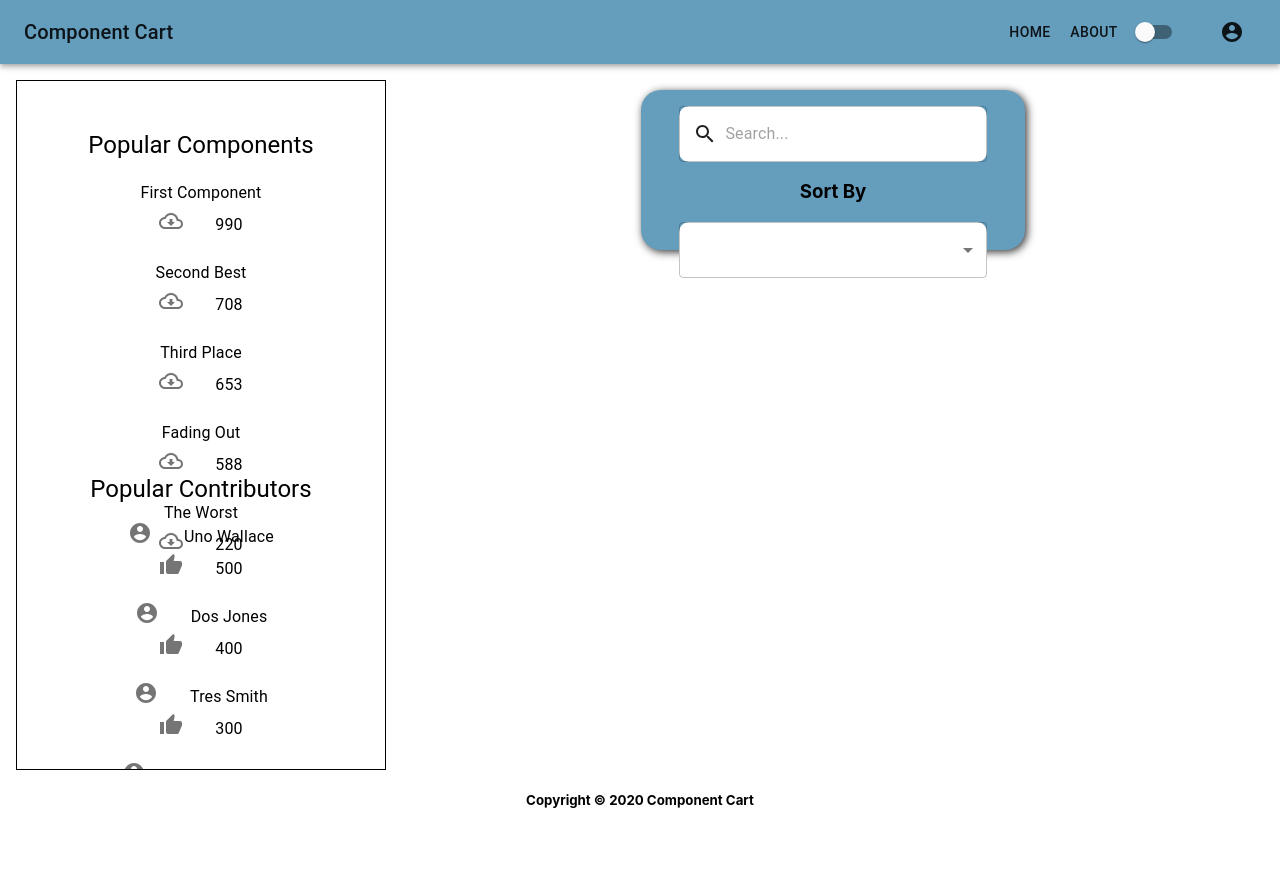
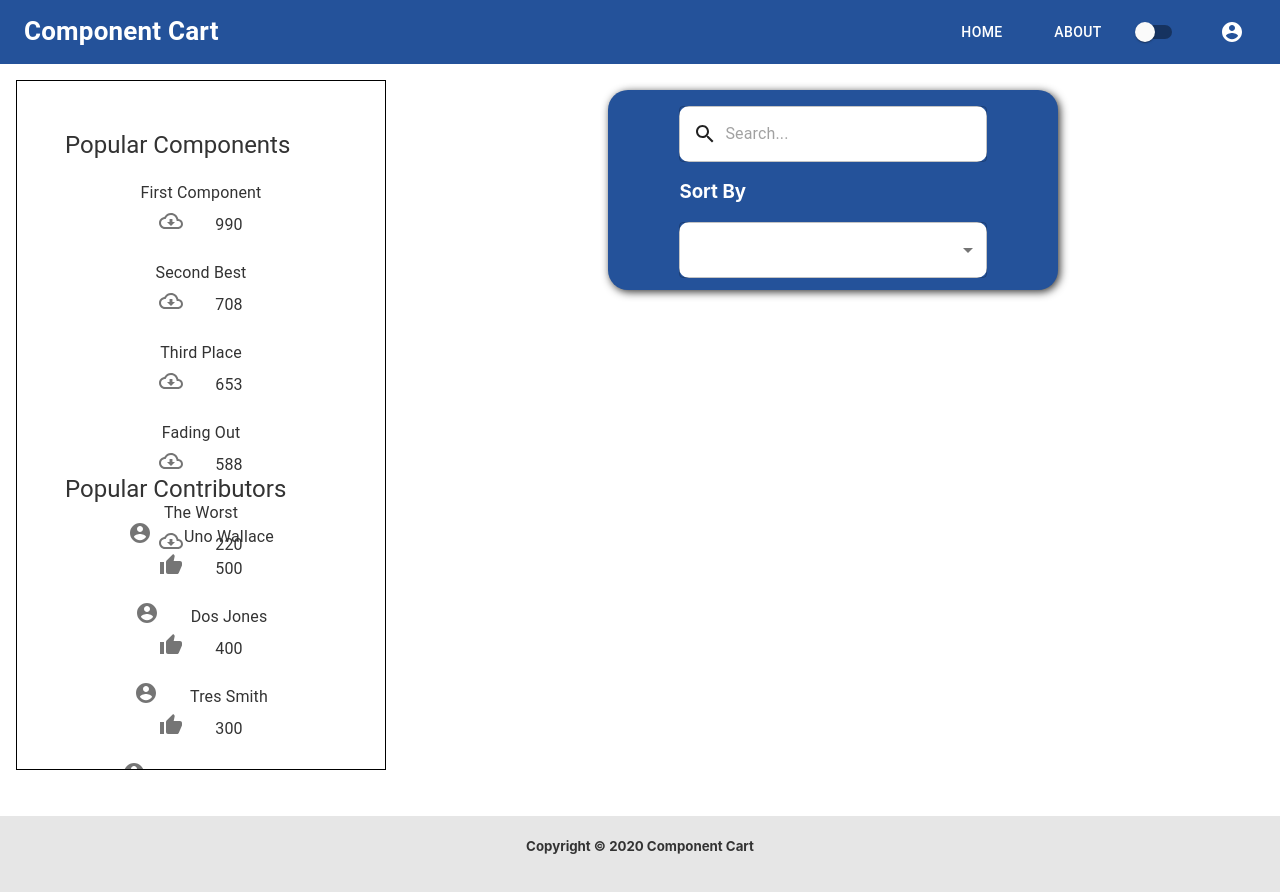
Before and after one commit to Javierlozo/Component-Cart, a React (Create React App) app: page / in a window 1280 px wide. Shown: the top 892 px of the page. Before the commit the page ends 830 px from the top, so only its background shows below. Built offline with nearby package versions, Linux system fonts and the light colour scheme.

Commit message:
changed the theme,migrated comps to a home page

```diff
--- a/src/App.css
+++ /dev/null
@@ -1,42 +0,0 @@
-.App {
-  text-align: center;
-}
-
-.App-logo {
-  height: 40vmin;
-  pointer-events: none;
-}
-
-@media (prefers-reduced-motion: no-preference) {
-  .App-logo {
-    animation: App-logo-spin infinite 20s linear;
-  }
-}
-
-.App-header {
-  background-color: #282c34;
-  min-height: 100vh;
-  display: flex;
-  flex-direction: column;
-  align-items: center;
-  justify-content: center;
-  font-size: calc(10px + 2vmin);
-  color: white;
-}
-
-.App-link {
-  color: #61dafb;
-}
-
-@keyframes App-logo-spin {
-  from {
-    transform: rotate(0deg);
-  }
-  to {
-    transform: rotate(360deg);
-  }
-}
-
-.mainTopContent {
-  display: flex;
-}
--- a/src/App.js
+++ b/src/App.js
@@ -1,33 +1,30 @@
-import "./App.css";
 import React from "react";
 
-import TopNavbar from "./components/TopNavbar";
-import SideNav from "./components/SideNav";
-import Search from "./components/Search";
-import Footer from "./components/Footer";
-
-import { ThemeProvider } from "@material-ui/core";
+import { ThemeProvider, darken } from "@material-ui/core";
 import { createMuiTheme } from "@material-ui/core/styles";
 import { light, dark } from "./Theme/theme";
 
+import TopNavbar from "./components/TopNavbar/index";
+import Home from "./Pages/Home/Home";
+import Footer from "./components/Footer/index";
+
 function App() {
   const [userTheme, setUserTheme] = React.useState(true);
-  const theme = createMuiTheme(userTheme ? dark : light);
+  const theme = createMuiTheme(userTheme ? light : dark);
 
   return (
-    <ThemeProvider theme={theme}>
-      <div className="App">
-        {/* Router will go here - Components will be factored into Views/Pages and removed here */}
+    <div
+      style={{
+        display: "flex",
+        flexDirection: "column",
+      }}
+    >
+      <ThemeProvider theme={theme}>
         <TopNavbar setUserTheme={setUserTheme} userTheme={userTheme} />
-        <div className="mainTopContent">
-          <SideNav />
-          <Search />
-        </div>
-        <div>
-          <Footer />
-        </div>
-      </div>
-    </ThemeProvider>
+        <Home />
+        <Footer />
+      </ThemeProvider>
+    </div>
   );
 }
 
--- /dev/null
+++ b/src/Pages/Home/Home.js
@@ -0,0 +1,17 @@
+import React from "react";
+
+import TopNavbar from "../../components/TopNavbar/index";
+import SideNav from "../../components/SideNav/index";
+import Search from "../../components/Search/index";
+
+import useStyles from "./style";
+
+export default function Home() {
+  const classes = useStyles();
+  return (
+    <div className={classes.homePage}>
+      <SideNav />
+      <Search />
+    </div>
+  );
+}
--- /dev/null
+++ b/src/Pages/Home/style.js
@@ -0,0 +1,12 @@
+import { makeStyles } from "@material-ui/core/styles";
+
+const useStyles = makeStyles((theme) => ({
+  homePage: {
+    display: "flex",
+    height: "94vh",
+    backgroundColor: theme.palette.primary.background,
+    color: theme.palette.primary.font,
+  },
+}));
+
+export default useStyles;
--- a/src/Theme/theme.js
+++ b/src/Theme/theme.js
@@ -1,12 +1,14 @@
 export const dark = {
   palette: {
     primary: {
-      main: "#659DBD",
-      background: "#1a1a1a",
-      font: "white",
+      main: "#5D85C5",
+      background: "#333333",
+      font: "#ffffff",
     },
     secondary: {
       main: "#E2DCEB",
+      background: "#0d0d0d",
+      font: "#333333",
     },
   },
 };
@@ -14,12 +16,14 @@ export const dark = {
 export const light = {
   palette: {
     primary: {
-      main: "#659DBD",
+      main: "#24529A",
       background: "#ffffff",
-      font: "black",
+      font: "#333333",
     },
     secondary: {
       main: "#E2DCEB",
+      background: "#e6e6e6",
+      font: "#ffffff",
     },
   },
 };
--- a/src/components/Footer/index.js
+++ b/src/components/Footer/index.js
@@ -1,13 +1,12 @@
-import React from 'react';
+import React from "react";
 import useStyles from "./styles";
-import Box from '@material-ui/core/Box'
 
 export default function Footer() {
   const classes = useStyles();
 
   return (
-    <Box classes={classes.footerContainer}>
+    <div className={classes.footerContainer}>
       <h5>Copyright © 2020 Component Cart</h5>
-    </Box>
+    </div>
   );
 }
--- a/src/components/Footer/styles.js
+++ b/src/components/Footer/styles.js
@@ -1,13 +1,13 @@
-import { makeStyles } from "@material-ui/core/styles"
+import { makeStyles } from "@material-ui/core/styles";
 
-const styles = makeStyles(theme => ({
+const useStyles = makeStyles((theme) => ({
   footerContainer: {
-    position: "fixed",
-    bottom: "0",
-    left: "0",
-    width: "100%",
-    backgroundColor: "black"
-  }
-}))
+    height: "20vh",
+    backgroundColor: theme.palette.secondary.background,
+    color: theme.palette.primary.font,
+    display: "flex",
+    justifyContent: "center",
+  },
+}));
 
-export default styles
+export default useStyles;
--- a/src/components/Search/index.js
+++ b/src/components/Search/index.js
@@ -1,25 +1,24 @@
-import React from 'react';
-import useStyles from "./styles"
-import TextField from '@material-ui/core/TextField';
-import MenuItem from '@material-ui/core/MenuItem';
-import Box from '@material-ui/core/Box';
-import SearchIcon from '@material-ui/icons/Search';
-import InputAdornment from '@material-ui/core/InputAdornment';
-
+import React from "react";
+import useStyles from "./styles";
+import TextField from "@material-ui/core/TextField";
+import MenuItem from "@material-ui/core/MenuItem";
+import Box from "@material-ui/core/Box";
+import SearchIcon from "@material-ui/icons/Search";
+import InputAdornment from "@material-ui/core/InputAdornment";
 
 const sortingOptions = [
   {
-    value: 'Oldest',
-    label: 'Oldest'
+    value: "Oldest",
+    label: "Oldest",
   },
   {
-    value: 'Recently Added',
-    label: 'Recently Added',
+    value: "Recently Added",
+    label: "Recently Added",
   },
   {
-    value: 'Highest Rated',
-    label: 'Highest Rated',
-  }
+    value: "Highest Rated",
+    label: "Highest Rated",
+  },
 ];
 
 export default function Search() {
@@ -28,7 +27,11 @@ export default function Search() {
   return (
     <Box className={classes.searchContainer}>
       <Box className={classes.inputWrapper}>
-        <TextField id="search-box" className={classes.inputs} placeholder="Search..." variant="outlined"
+        <TextField
+          id="search-box"
+          className={classes.inputs}
+          placeholder="Search..."
+          variant="outlined"
           InputProps={{
             startAdornment: (
               <InputAdornment position="start">
@@ -37,8 +40,13 @@ export default function Search() {
             ),
           }}
         />
-        <h3>Sort By</h3>
-        <TextField id="sort-dropdown" className={classes.inputs} variant="outlined" select>
+        <h3 className={classes.sortLabel}>Sort By</h3>
+        <TextField
+          id="sort-dropdown"
+          className={classes.inputs}
+          variant="outlined"
+          select
+        >
           {sortingOptions.map((option) => (
             <MenuItem key={option.value} value={option.value}>
               {option.label}
--- a/src/components/Search/styles.js
+++ b/src/components/Search/styles.js
@@ -1,32 +1,29 @@
-import { makeStyles } from "@material-ui/core/styles"
+import { makeStyles } from "@material-ui/core/styles";
 
-const styles = makeStyles(theme => ({
-  root: {
-    '& > *': {
-      margin: theme.spacing(1),
-      width: '25ch',
-    },
-  },
-  searchContainer:{
-    backgroundColor: "#659DBD",
-    width: "30vw",
-    height: "20vh",
+const styles = makeStyles((theme) => ({
+  searchContainer: {
+    backgroundColor: theme.palette.primary.main,
+    width: 450,
+    height: 200,
     margin: "2vw auto 2vw auto",
     display: "flex",
     justifyContent: "center",
     borderRadius: "20px",
-    boxShadow: "2px 2px 8px #333333"
+    boxShadow: "2px 2px 8px #333333",
   },
   inputWrapper: {
-    marginTop: "2vh",
-    marginBottom: "2vh",
-    width: "24vw"
+    marginTop: theme.spacing(2),
+    marginBottom: theme.spacing(2),
+    width: "24vw",
   },
   inputs: {
     width: "100%",
     backgroundColor: "white",
-    borderRadius: "10px"
-  }
+    borderRadius: "10px",
+  },
+  sortLabel: {
+    color: theme.palette.secondary.font,
+  },
 }));
 
-export default styles
+export default styles;
--- a/src/components/TopNavbar/styles.js
+++ b/src/components/TopNavbar/styles.js
@@ -13,6 +13,7 @@ const styles = makeStyles((theme) => ({
     textAlign: "left",
     fontSize: "26px",
     fontWeight: "600",
+    color: theme.palette.secondary.font,
   },
   linkGroup: {
     display: "flex",
```
Also changed, not shown: src/components/SideNav/index.js (+7 -8 lines), 2 other files (tests, documents, lock files or other folders). Lines whose indentation alone changed are shown as unchanged.
